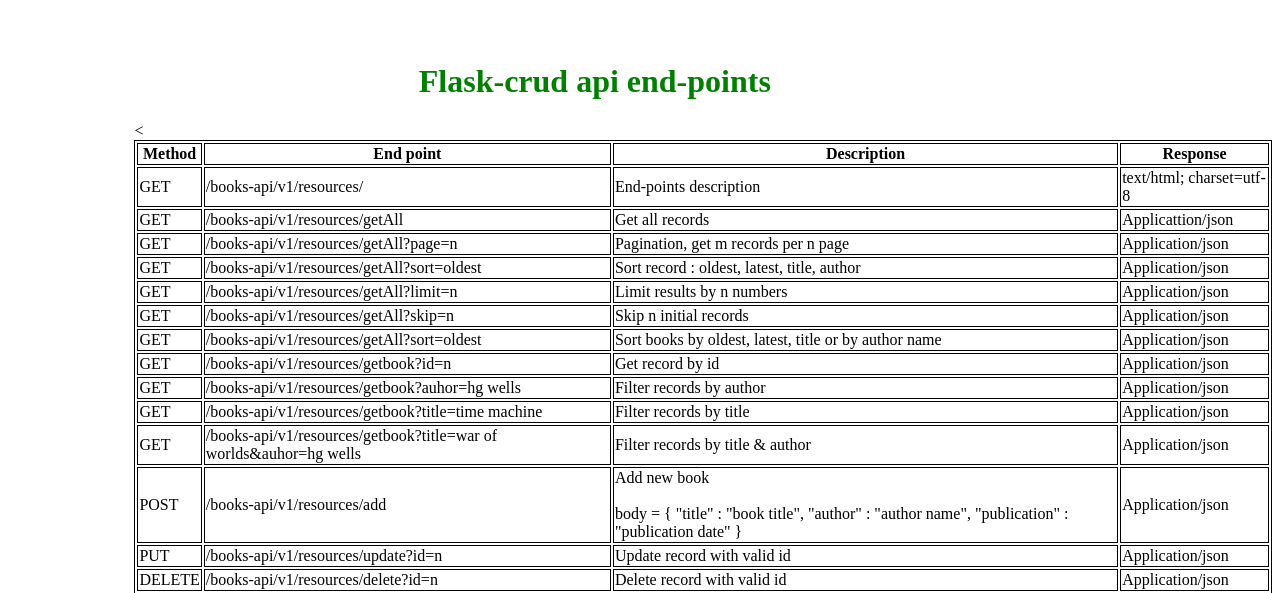
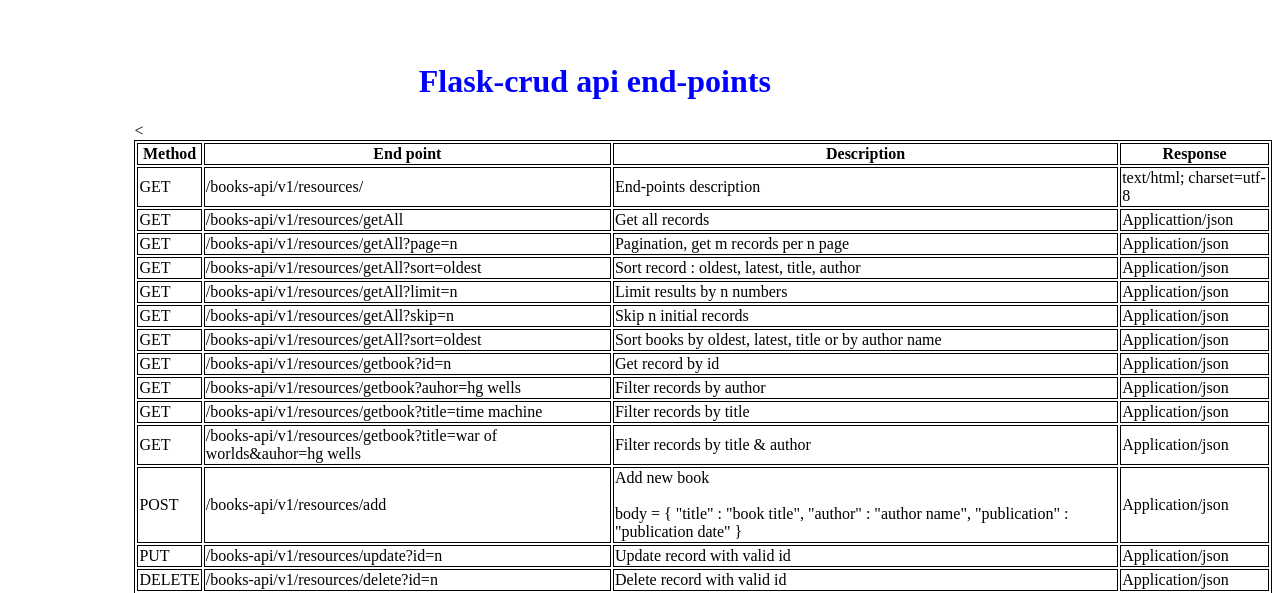
Before and after one commit to saurabh-kumar88/flask-crud-api-v1, a Flask app: page / in a window 1280 px wide. Shown: the top 593 px of the page. Run offline with Flask 2, Linux system fonts and the light colour scheme.

Commit message:
updated dummy_data method and document style

```diff
--- a/app.py
+++ b/app.py
@@ -53,6 +53,8 @@
                   "author": "Book by Rupi Kaur", "publication": "2020-11-17"})
     books.append({"title": "The Ickabog",
                   "author": "Book by J. K. Rowling", "publication": "2020-11-10"})
+    books.append({"title": "Tanet",
+                  "author": "Kristopher nolan", "publication": "2020-02-29"})
 
     for data in books:
         dummy_data = Book(
--- a/templates/index.html
+++ b/templates/index.html
@@ -23,7 +23,7 @@
   <body>
 
     <div style="margin-left:10%; margin-top:5%;">
-      <h1 style="margin-left:25%; color: green;">Flask-crud api end-points</h1>
+      <h1 style="margin-left:25%; color: blue;">Flask-crud api end-points</h1>
       <table>
         <tr>
           <th>Method</th>
```
